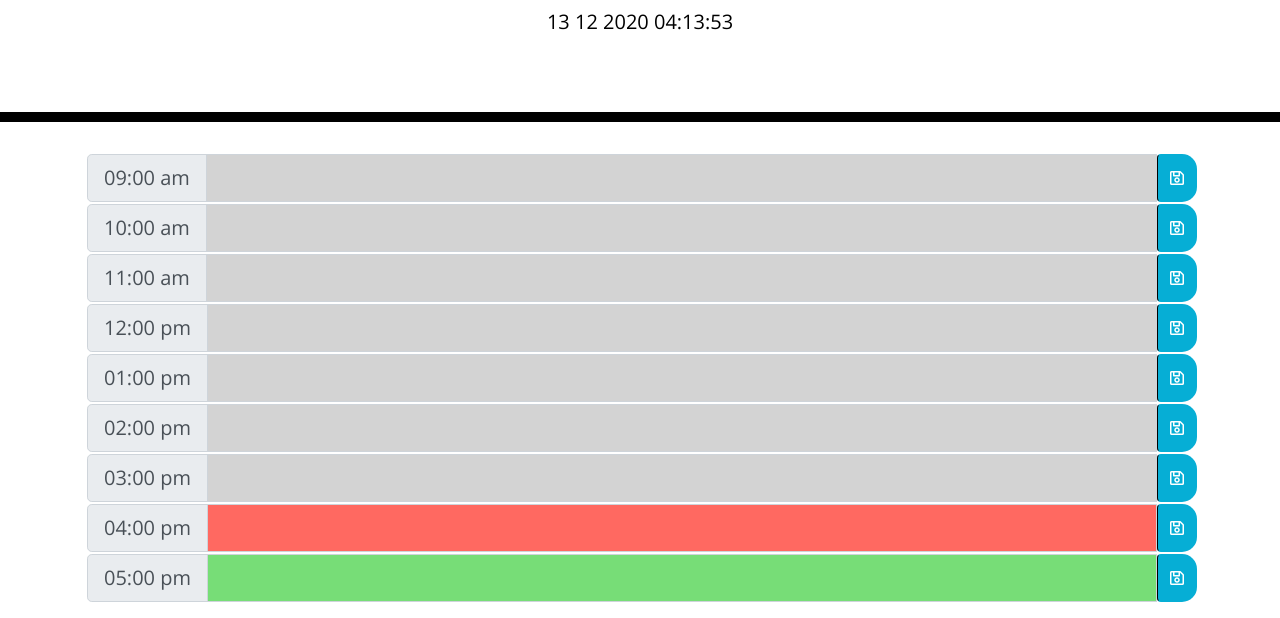
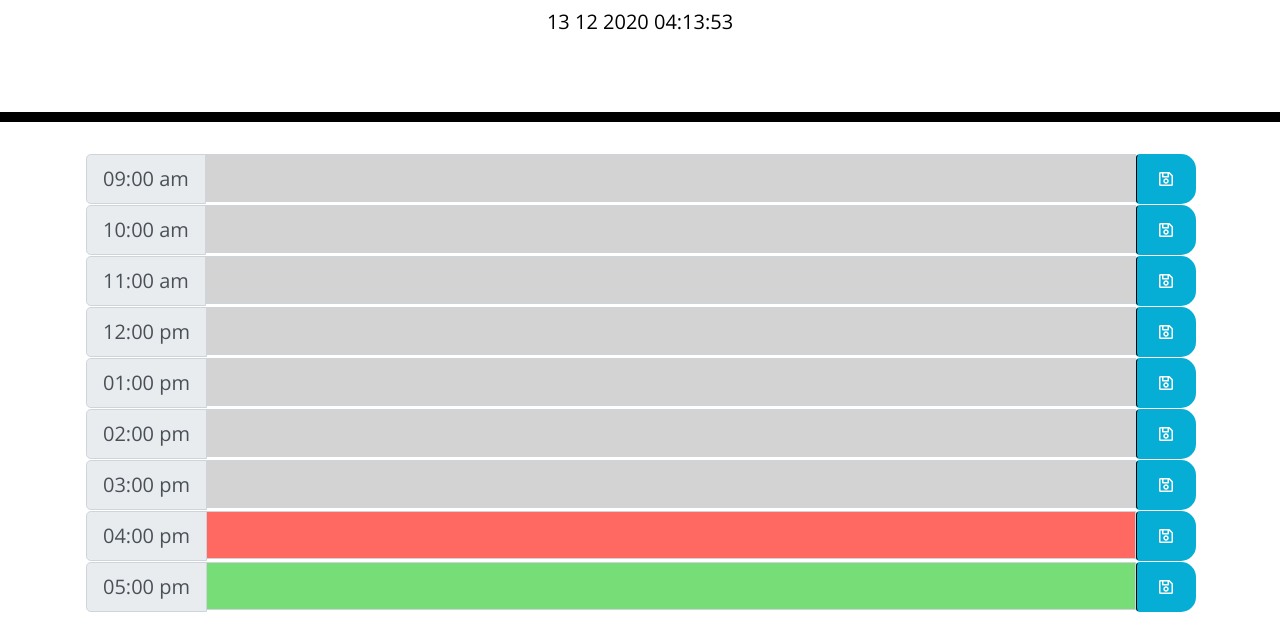
Before and after one commit to codragon2020/workday_scheduler, a plain HTML site: page index.html in a window 1280 px wide. Shown: the part 182-800 px from the top of the page. Drawn offline with nearby package versions, Linux system fonts and the light colour scheme.

Commit message:
updating the size of the save icon

```diff
--- a/style.css
+++ b/style.css
@@ -66,5 +66,10 @@ textarea{
 }
 
 .input-group {
-  margin: 2px;
+  margin: 1px;
 }
+
+/* Styles for Save icon */
+.fa-save {
+  padding: 10px;
+}
```
